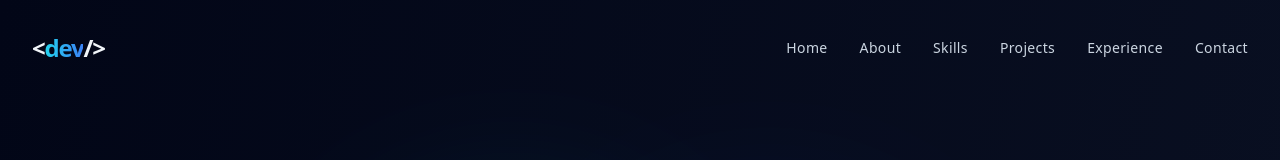
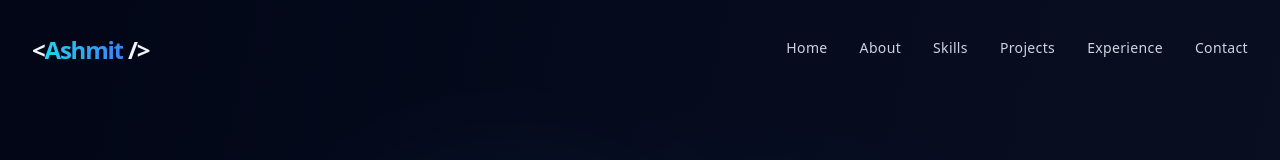
Before and after one commit to AshCodes23/Portfolio, a React (Vite) app in the folder frontend/: page / in a window 1280 px wide. Shown: the top 160 px of the page. Built offline with nearby package versions, Linux system fonts and the light colour scheme.

Commit message:
Update logo from dev to Ashmit

```diff
--- a/frontend/src/components/Footer.jsx
+++ b/frontend/src/components/Footer.jsx
@@ -2,10 +2,10 @@ const Footer = () => {
   return (
     <footer className="border-t border-slate-800 bg-slate-950 py-10 mt-20">
       <div className="max-w-7xl mx-auto px-4 sm:px-6 lg:px-8 flex flex-col items-center">
-        <div className="flex-shrink-0 font-bold text-xl tracking-tighter mb-4">
+        <div className="flex-shrink-0 font-bold text-xl tracking-tighter mb-4 mt-1">
           <span className="text-slate-100">&lt;</span>
-          <span className="gradient-text">dev</span>
-          <span className="text-slate-100">/&gt;</span>
+          <span className="gradient-text">Ashmit</span>
+          <span className="text-slate-100"> /&gt;</span>
         </div>
 
         <p className="text-slate-400 text-sm mb-2 text-center">
--- a/frontend/src/components/Navbar.jsx
+++ b/frontend/src/components/Navbar.jsx
@@ -31,10 +31,10 @@ const Navbar = () => {
     >
       <div className="max-w-7xl mx-auto px-4 sm:px-6 lg:px-8">
         <div className="flex items-center justify-between h-16">
-          <div className="flex-shrink-0 font-bold text-2xl tracking-tighter cursor-pointer">
+          <div className="flex-shrink-0 font-bold text-2xl tracking-tighter cursor-pointer mt-1">
             <span className="text-slate-100">&lt;</span>
-            <span className="gradient-text">dev</span>
-            <span className="text-slate-100">/&gt;</span>
+            <span className="gradient-text">Ashmit</span>
+            <span className="text-slate-100"> /&gt;</span>
           </div>
 
           <div className="hidden md:block">
```
